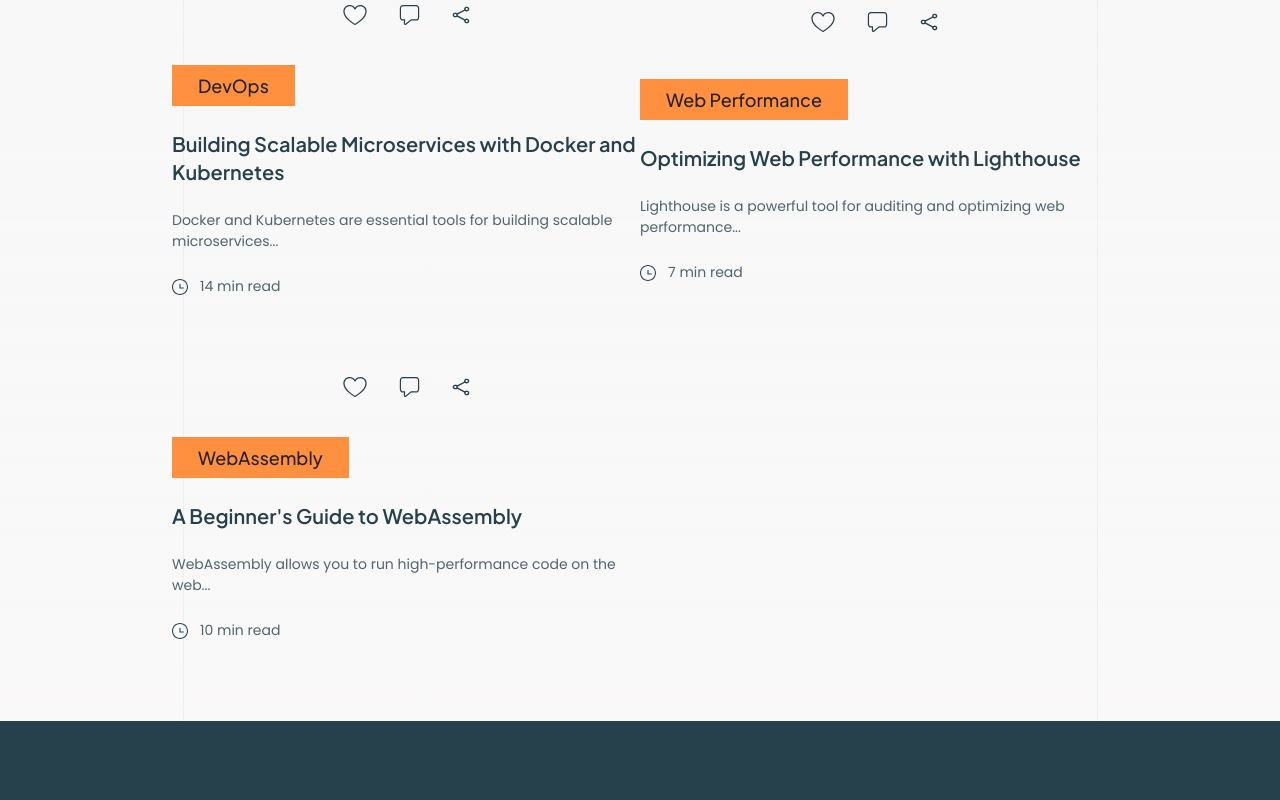
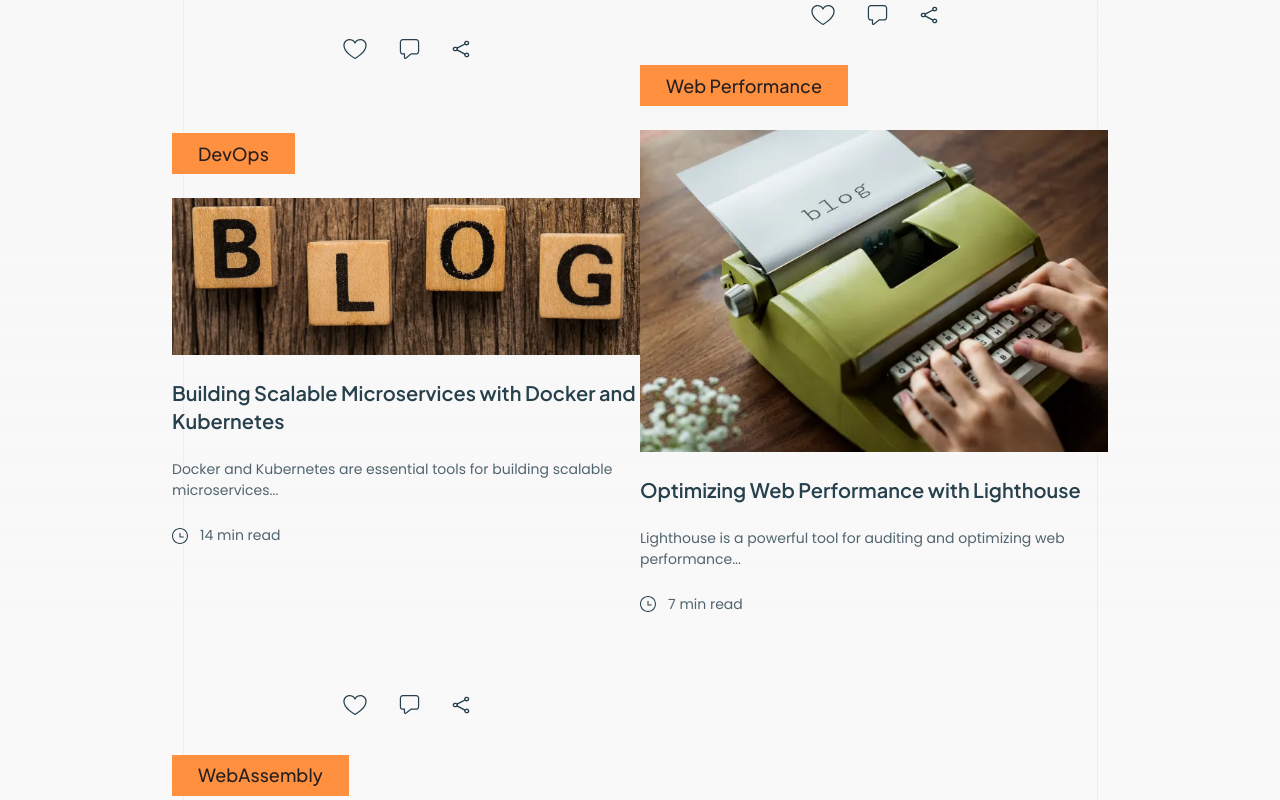
Before and after one commit to jakarea/giopio, a Next.js app: page / in a window 1280 px wide. Shown: the part 3700-4500 px from the top of the page. Built offline with nearby package versions, Linux system fonts and the light colour scheme; a web font is replaced by a local one.

Commit message:
image changed

```diff
--- a/src/app/blogs/components/BlogList.js
+++ b/src/app/blogs/components/BlogList.js
@@ -53,6 +53,7 @@ const BlogList = () => {
 
               <ul className="flex xl:flex-col gap-x-8 items-center lg:gap-y-[50px] xl:gap-y-[66px]">
                 <li>
+
                   <Link href="#" className="block">
                     <Image src="/assets/images/heart-icon.svg" alt="heart" className="w-[14px] lg:w-6 h-5 ltd anim" width="24" height="20" />
                     <Image src="/assets/images/heart-icon-w.svg" alt="heart" className="w-[14px] lg:w-6 anim dtl h-5" width="24" height="20" />
--- a/src/app/home-components/RecentPost.js
+++ b/src/app/home-components/RecentPost.js
@@ -1,6 +1,7 @@
 'use client'
 import Link from 'next/link';
 import React from 'react';
+import Image from 'next/image';
 
 const RecentPost = ({ blogData }) => {
   // Slice the blogData array to get the last 3 items
@@ -85,6 +86,7 @@ const RecentPost = ({ blogData }) => {
                   <span className="inline-flex py-3 px-4 bg-first font-medium text-new text-sm h-[34px] items-center justify-center lg:h-[41px] lg:text-lg lg:px-[26px]">
                     {blog.category}
                   </span>
+                  <Image src={blog.feature_thumbnail} alt="blog" width="600" height="400" className="w-full mt-6 anim" loading='lazy' />
                     <Link href={`/blogs/${blog.slug}`} className="block group-hover:text-first my-6 text-xl xl:text-2xl font-semibold text-second xl:text-[32px] xl:font-semibold xl:leading-10 xl:mt-12 xl:mb-10 anim dark:text-white">
                       {blog.title}
                     </Link>
```
